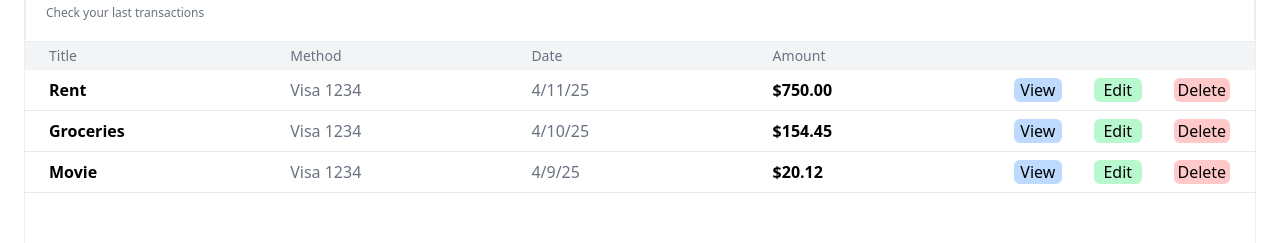
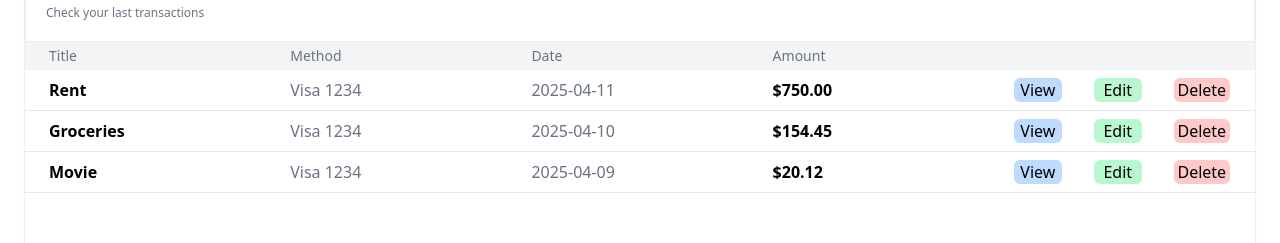
Before and after one commit to carlosddes/csci4300-final-project, a Next.js app: page /expenses in a window 1280 px wide. Shown: the part 319-562 px from the top of the page. Built offline with nearby package versions, Linux system fonts and the light colour scheme; no server answers.

Commit message:
Created edit transaction view

```diff
--- a/src/app/expenses/page.tsx
+++ b/src/app/expenses/page.tsx
@@ -10,7 +10,7 @@ import { Transaction } from "@/types/types";
     {
       title: "Rent",
       amount: "$750.00",
-      date: "4/11/25",
+      date: "2025-04-11",
       description: "I paid my monthly rent!",
       imageUrl: "https://www.realestatespreadsheets.com/wp-content/uploads/2024/04/rent-home-pros-cons.jpg",
       paymentMethod: "Visa 1234",
@@ -18,7 +18,7 @@ import { Transaction } from "@/types/types";
     {
       title: "Groceries",
       amount: "$154.45",
-      date: "4/10/25",
+      date: "2025-04-10",
       description: "I bought weekly groceries.",
       imageUrl: "https://hips.hearstapps.com/hmg-prod/images/healthy-groceries-bag-66eaef810acf6.jpg?crop=0.7501082719792118xw:1xh;center,top&resize=1200:*",
       paymentMethod: "Visa 1234",
@@ -26,7 +26,7 @@ import { Transaction } from "@/types/types";
     {
       title: "Movie",
       amount: "$20.12",
-      date: "4/9/25",
+      date: "2025-04-09",
       description: "I went to watch the Minecraft movie with friends.",
       imageUrl: "https://images.techeblog.com/wp-content/uploads/2025/03/01093040/a-minecraft-movie-final-trailer.jpg",
       paymentMethod: "Visa 1234",
@@ -36,6 +36,14 @@ import { Transaction } from "@/types/types";
 export default function Home() {
 
     const [isExpenseVisible, setIsExpenseVisible] = useState(false);
+
+    useEffect(() => {
+      if (isExpenseVisible) {
+        document.body.style.overflow = 'hidden';
+      } else {
+        document.body.style.overflow = 'auto';
+      }
+    }, [isExpenseVisible])
 
     function toggleExpenseComponent() {
         setIsExpenseVisible(!isExpenseVisible);
--- a/src/app/income/page.tsx
+++ b/src/app/income/page.tsx
@@ -10,7 +10,7 @@ import { Transaction } from "@/types/types";
       {
         title: "Rent",
         amount: "$750.00",
-      date: "4/11/25",
+        date: "2025-04-11",
         description: "I paid my monthly rent!",
         imageUrl: "https://www.realestatespreadsheets.com/wp-content/uploads/2024/04/rent-home-pros-cons.jpg",
         paymentMethod: "Visa 1234",
@@ -18,7 +18,7 @@ import { Transaction } from "@/types/types";
       {
         title: "Groceries",
         amount: "$154.45",
-      date: "4/10/25",
+        date: "2025-04-10",
         description: "I bought weekly groceries.",
         imageUrl: "https://hips.hearstapps.com/hmg-prod/images/healthy-groceries-bag-66eaef810acf6.jpg?crop=0.7501082719792118xw:1xh;center,top&resize=1200:*",
         paymentMethod: "Visa 1234",
@@ -26,7 +26,7 @@ import { Transaction } from "@/types/types";
       {
         title: "Movie",
         amount: "$20.12",
-      date: "4/9/25",
+        date: "2025-04-09",
         description: "I went to watch the Minecraft movie with friends.",
         imageUrl: "https://images.techeblog.com/wp-content/uploads/2025/03/01093040/a-minecraft-movie-final-trailer.jpg",
         paymentMethod: "Visa 1234",
@@ -36,6 +36,14 @@ import { Transaction } from "@/types/types";
 export default function Home() {
 
     const [isIncomeVisible, setIsIncomeVisible] = useState(false);
+
+    useEffect(() => {
+      if (isIncomeVisible) {
+        document.body.style.overflow = 'hidden';
+      } else {
+        document.body.style.overflow = 'auto';
+      }
+    }, [isIncomeVisible])
 
     function toggleIncomeComponent() {
         setIsIncomeVisible(!isIncomeVisible);
--- a/src/app/overview/page.tsx
+++ b/src/app/overview/page.tsx
@@ -12,7 +12,7 @@ const initTransactions: Transaction[] = [
   {
     title: "Rent",
     amount: "$750.00",
-    date: "4/11/25",
+    date: "2025-04-11",
     description: "I paid my monthly rent!",
     imageUrl: "https://www.realestatespreadsheets.com/wp-content/uploads/2024/04/rent-home-pros-cons.jpg",
     paymentMethod: "Visa 1234",
@@ -20,7 +20,7 @@ const initTransactions: Transaction[] = [
   {
     title: "Groceries",
     amount: "$154.45",
-    date: "4/10/25",
+    date: "2025-04-10",
     description: "I bought weekly groceries.",
     imageUrl: "https://hips.hearstapps.com/hmg-prod/images/healthy-groceries-bag-66eaef810acf6.jpg?crop=0.7501082719792118xw:1xh;center,top&resize=1200:*",
     paymentMethod: "Visa 1234",
@@ -28,7 +28,7 @@ const initTransactions: Transaction[] = [
   {
     title: "Movie",
     amount: "$20.12",
-    date: "4/9/25",
+    date: "2025-04-09",
     description: "I went to watch the Minecraft movie with friends.",
     imageUrl: "https://images.techeblog.com/wp-content/uploads/2025/03/01093040/a-minecraft-movie-final-trailer.jpg",
     paymentMethod: "Visa 1234",
--- /dev/null
+++ b/src/components/ui/EditComponent.tsx
@@ -0,0 +1,62 @@
+"use client"
+import { useState } from "react";
+import { Transaction } from "@/types/types";
+
+interface ExpenseProps {
+    editedTransaction: Transaction,
+    closeFunction: () => void
+}
+
+const EditComponent = ({ editedTransaction, closeFunction }: ExpenseProps) => {
+
+    const [transaction, setTransaction] = useState<Transaction>({
+        title: editedTransaction.title,
+        amount: editedTransaction.amount,
+        date: editedTransaction.date,
+        description: editedTransaction.description,
+        imageUrl: editedTransaction.imageUrl,
+        paymentMethod: editedTransaction.paymentMethod
+    });
+
+    function clearComponent() {
+        const form = document.querySelector("form");
+        form?.reset();
+        closeFunction();
+    }
+
+    return (
+        <div className="flex fixed top-[5vh] left-[40vw] z-1000 justify-center border bg-white h-[640px] w-80 rounded-[10px]">
+            <form onSubmit={e => { e.preventDefault() }} className="relative w-4/5">
+                <h1 className="font-semibold text-xl text-center mt-6 mb-4">Edit Transaction</h1>
+                <label className="text-sm font-semibold">Title</label>
+                <br></br>
+                <input type="text" placeholder="Enter title" value={transaction.title} onChange={e => setTransaction({...transaction, title: e.target.value})} className="border border-[#A6BCDA] min-w-[256px] min-h-[36px] max-h-[36px] text-sm rounded-sm p-2" required></input>
+                <br className="mb-6"></br>
+                <label className="text-sm font-semibold">Amount</label>
+                <br></br>
+                <input type="text" placeholder="Enter amount" value={transaction.amount} onChange={e => setTransaction({...transaction, amount: e.target.value})} className="border border-[#A6BCDA] min-w-[256px] min-h-[36px] max-h-[36px] text-sm rounded-sm p-2" required></input>
+                <br className="mb-6"></br>
+                <label className="text-sm font-semibold">Date</label>
+                <br></br>
+                <input type="date" placeholder="mm/dd/yyyy" value={transaction.date} onChange={e => setTransaction({...transaction, date: e.target.value})} className="border border-[#A6BCDA] min-w-[256px] min-h-[36px] max-h-[36px] text-sm rounded-sm p-2" required></input>
+                <br className="mb-6"></br>
+                <label className="text-sm font-semibold">Payment Method</label>
+                <br></br>
+                <input type="text" placeholder="Enter payment method" value={transaction.paymentMethod} onChange={e => setTransaction({...transaction, paymentMethod: e.target.value})} className="border border-[#A6BCDA] min-w-[256px] min-h-[36px] max-h-[36px] text-sm rounded-sm p-2" required></input>
+                <br className="mb-6"></br>
+                <label className="text-sm font-semibold">Image URL</label>
+                <br></br>
+                <input type="text" placeholder="Enter image url" value={transaction.imageUrl} onChange={e => setTransaction({...transaction, imageUrl: e.target.value})} className="border border-[#A6BCDA] min-w-[256px] min-h-[36px] max-h-[36px] text-sm rounded-sm p-2" required></input>
+                <br className="mb-6"></br>
+                <label className="text-sm font-semibold">Description</label>
+                <br></br>
+                <textarea placeholder="Enter description" value={transaction.description} onChange={e => setTransaction({...transaction, description: e.target.value})} className="border border-[#A6BCDA] min-w-[256px] min-h-[85px] max-h-[85px] text-sm rounded-sm pt-2 pl-2 resize-none" required></textarea>
+                <br className="mb-[24px]"></br>
+                <button type="button" onClick={clearComponent} className="bg-[#F04438] text-white rounded-sm min-h-[32px] min-w-[112px] mr-[30px]">Cancel</button>
+                <button type="submit" className="bg-[#155EEF] text-white rounded-sm min-h-[32px] min-w-[112px]">Edit</button>
+            </form>
+        </div>
+    );
+};
+
+export default EditComponent;
--- a/src/components/ui/IncomeExpenseItem.tsx
+++ b/src/components/ui/IncomeExpenseItem.tsx
@@ -1,11 +1,29 @@
 import { Transaction } from "@/types/types";
+import { useEffect, useState } from "react";
+import EditComponent from "./EditComponent";
 
 interface IncomeExpenseItemProps {
     transaction: Transaction;
 };
 
 const IncomeExpenseItem = ( {transaction}: IncomeExpenseItemProps) => {
+
+    const[isEditVisible, setIsEditVisible] = useState(false);
+
+    useEffect(() => {
+        if (isEditVisible) {
+            document.body.style.overflow = 'hidden';
+        } else {
+            document.body.style.overflow = 'auto';
+        }
+    }, [isEditVisible])
+
+    function toggleEditComponent() {
+        setIsEditVisible(!isEditVisible);
+    }
+
     return (
+        <div>
             <div className="border-b border-gray-200">
                 <div className="grid grid-cols-5 mt-2 mb-2 ml-6">
                     <p className="font-sans text-black font-semibold">{transaction.title}</p>
@@ -14,9 +32,14 @@ const IncomeExpenseItem = ( {transaction}: IncomeExpenseItemProps) => {
                     <p className="font-sans text-black font-semibold">{transaction.amount}</p>
                     <div className="flex flex-row gap-8">
                         <button className="bg-blue-200 rounded-md w-12">View</button>
-                    <button className="bg-green-200 rounded-md w-12">Edit</button>
+                        <button className="bg-green-200 rounded-md w-12" onClick={toggleEditComponent}>Edit</button>
                         <button className="bg-red-200 rounded-md w-14">Delete</button>
                     </div>
+                </div>
+            </div>
+            <div>
+                { isEditVisible && <div className="bg-black opacity-75 w-screen h-screen top-0 left-0 fixed"></div> }
+                { isEditVisible && <EditComponent editedTransaction={transaction} closeFunction={toggleEditComponent}/> }
             </div>
         </div>
     );
```
Lines whose indentation alone changed are shown as unchanged.
